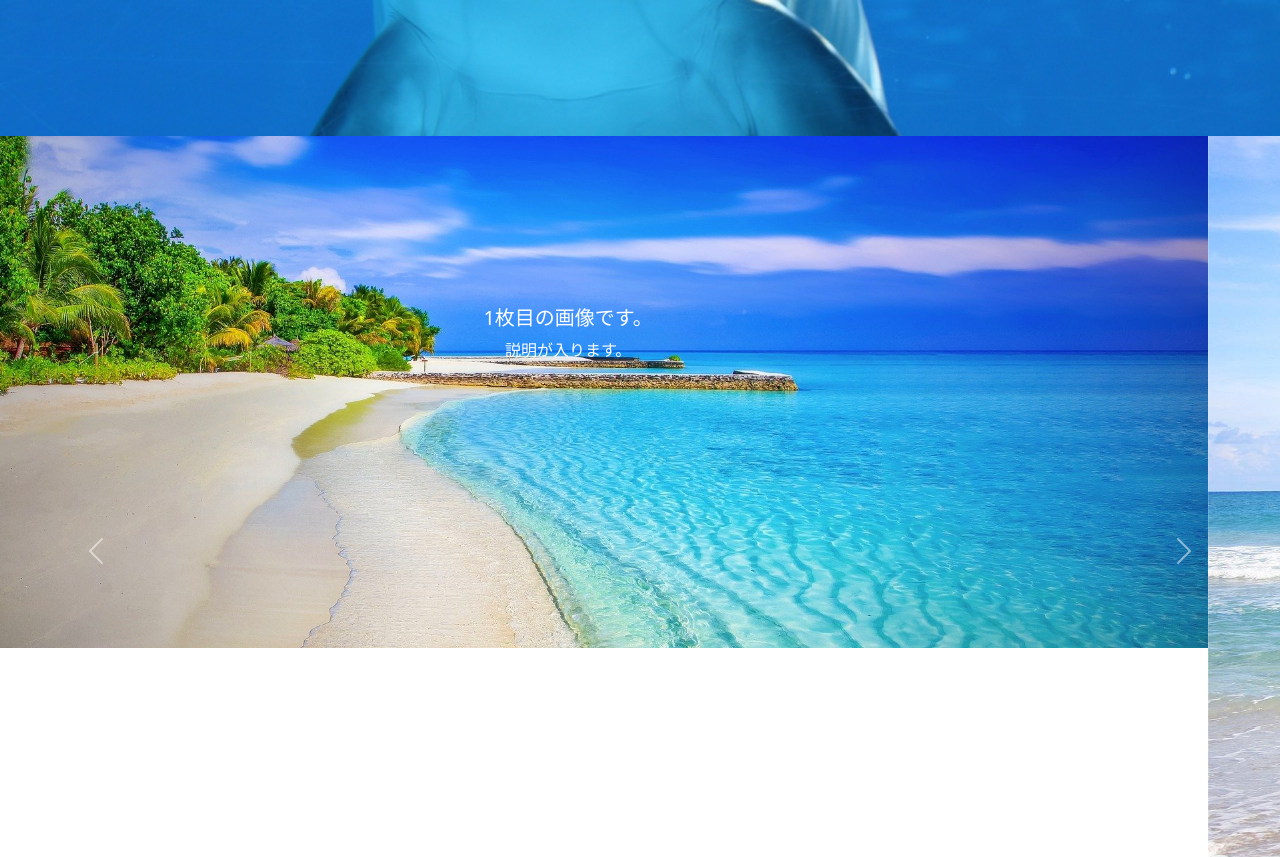
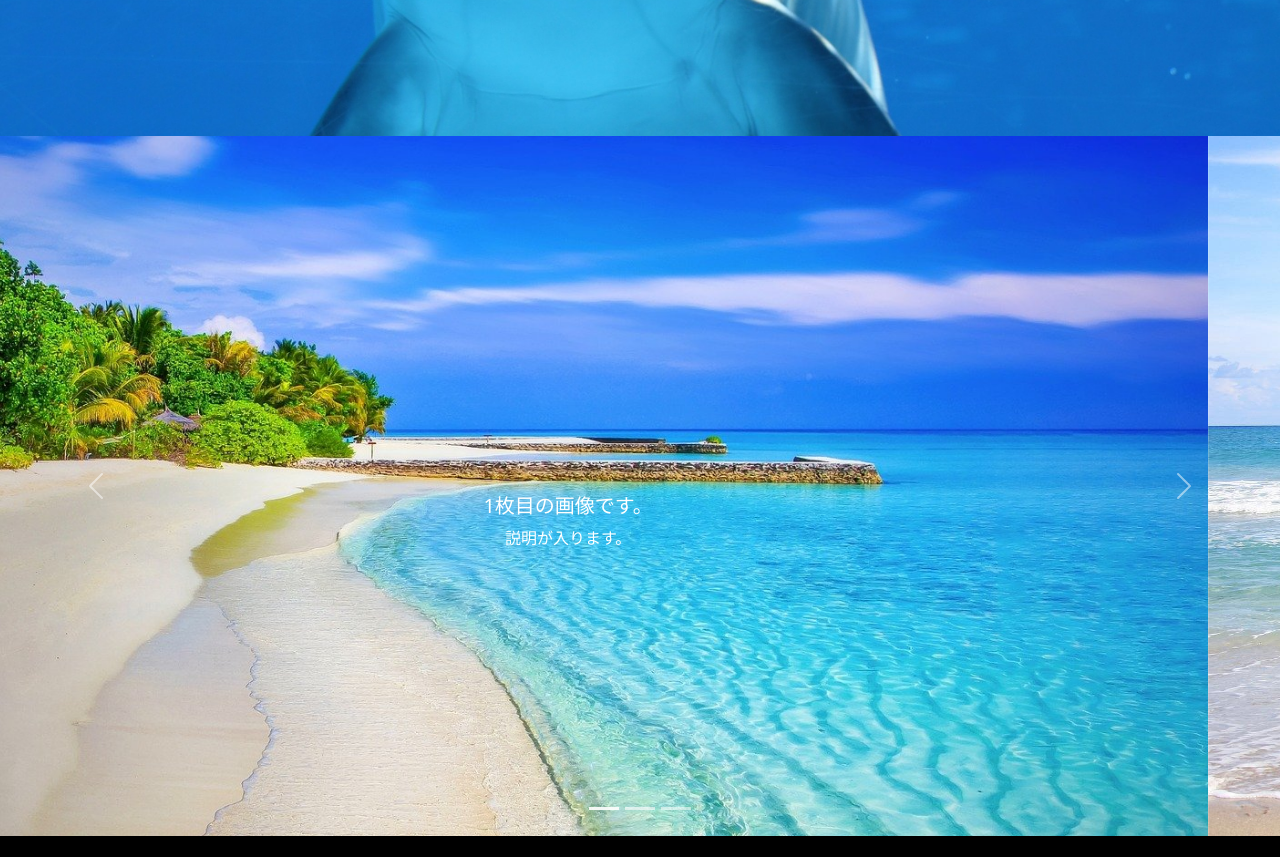
Before and after one commit to kazuyan0825/My-Portfolio, a plain HTML site: page corporatesite/index.html in a window 1280 px wide. Shown: the part 1300-2157 px from the top of the page. Drawn offline with nearby package versions, Linux system fonts and the light colour scheme.

Commit message:
Update custom.css

```diff
--- a/corporatesite/css/custom.css
+++ b/corporatesite/css/custom.css
@@ -43,6 +43,11 @@ nav i{
 
 .carousel-caption{
   padding: 250px 0px;
+}
+
+img{
+  object-fit: cover;
+  height: 700px;
 }
 
 .service-list{
```
